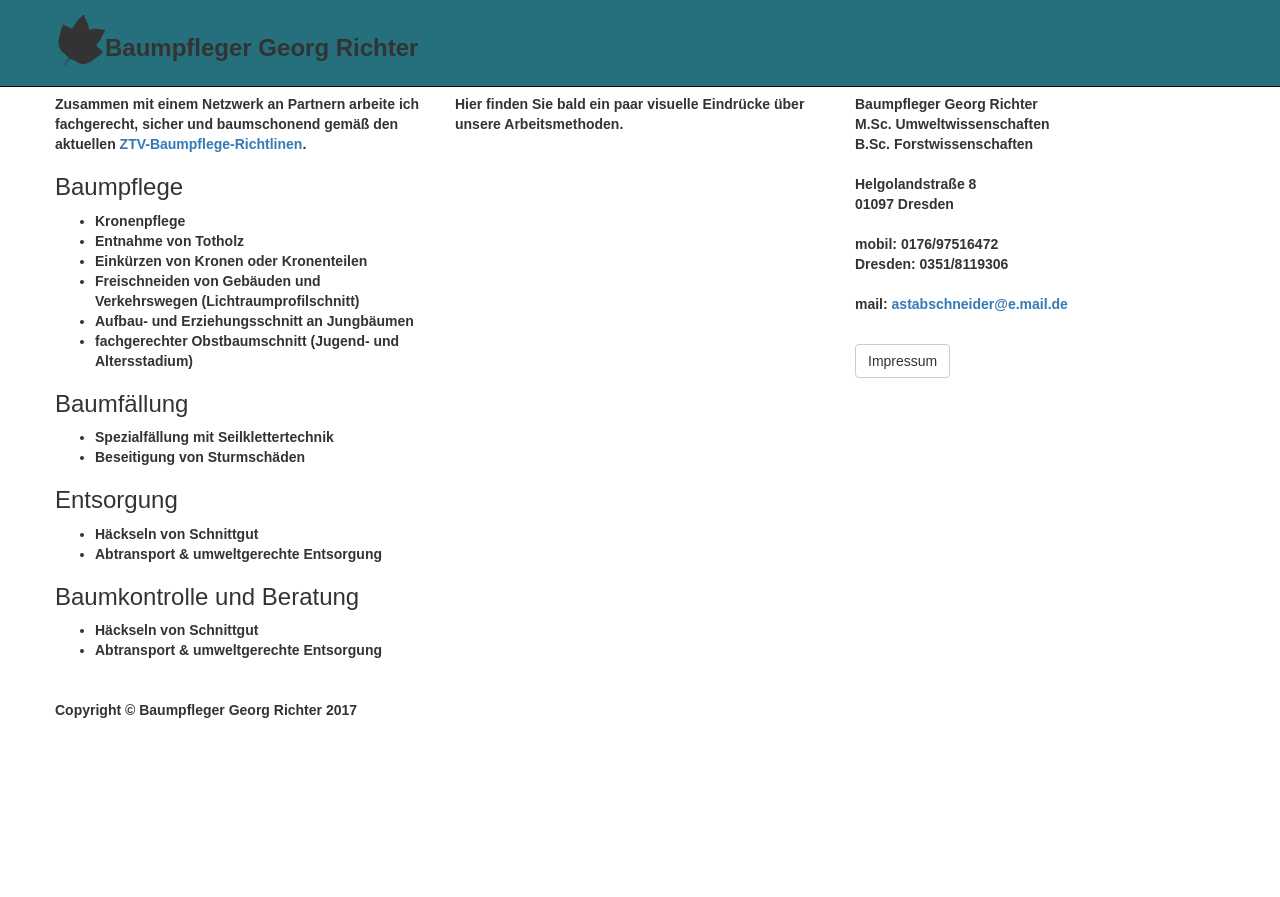
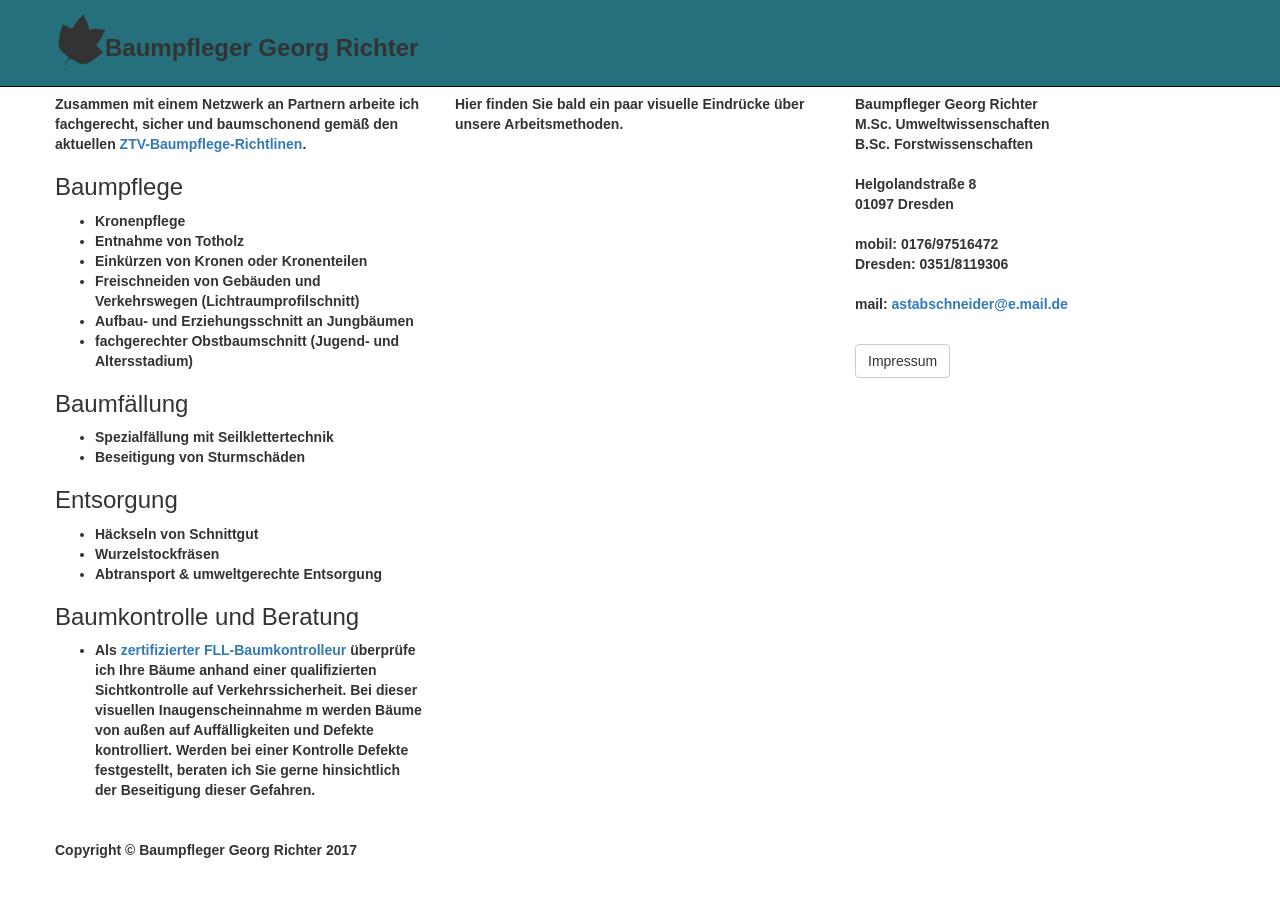
Before and after one commit to astabschneider/astabschneider.github.io, a Jekyll site: the page built from index.html, in a window 1280 px wide and 900 px high, scrolled down 511 px. Shown: the top 897 px of the window. Built offline with Jekyll 4.4.1, drawn with Linux system fonts in a browser that asks for light colours; before the commit the page ends 1271 px from its top, so only the background shows below that.

Commit message:
updated site

```diff
--- a/index.html
+++ b/index.html
@@ -69,6 +69,7 @@ Gern berate ich Sie vor Ort und erstelle Ihnen ein kostenfreies Angebot.</p>
 <h3>Entsorgung</h3>
 <ul>
 	<li>Häckseln von Schnittgut</li>
+	<li>Wurzelstockfräsen</li>
 	<li>Abtransport & umweltgerechte Entsorgung</li>
 </ul>
 
@@ -76,8 +77,13 @@ Gern berate ich Sie vor Ort und erstelle Ihnen ein kostenfreies Angebot.</p>
 <h4></h4>
 <h3>Baumkontrolle und Beratung</h3>
 <ul>
-	<li>Häckseln von Schnittgut</li>
-	<li>Abtransport & umweltgerechte Entsorgung</li>
+	<li>Als <a class="customize-unpreviewable" href="https://www.fll.de/dienstleistungen-links/zertifizierter-baumkontrolleur.html" target="_blank" rel="noopener">zertifizierter FLL-Baumkontrolleur</a> überprüfe ich Ihre Bäume anhand einer qualifizierten Sichtkontrolle auf Verkehrssicherheit.
+
+	Bei dieser visuellen Inaugenscheinnahme m werden Bäume von außen auf Auffälligkeiten und Defekte kontrolliert.
+
+Werden bei einer Kontrolle Defekte festgestellt, beraten ich Sie gerne hinsichtlich der Beseitigung dieser Gefahren.
+
+
 </ul>
 
     </p>
```
